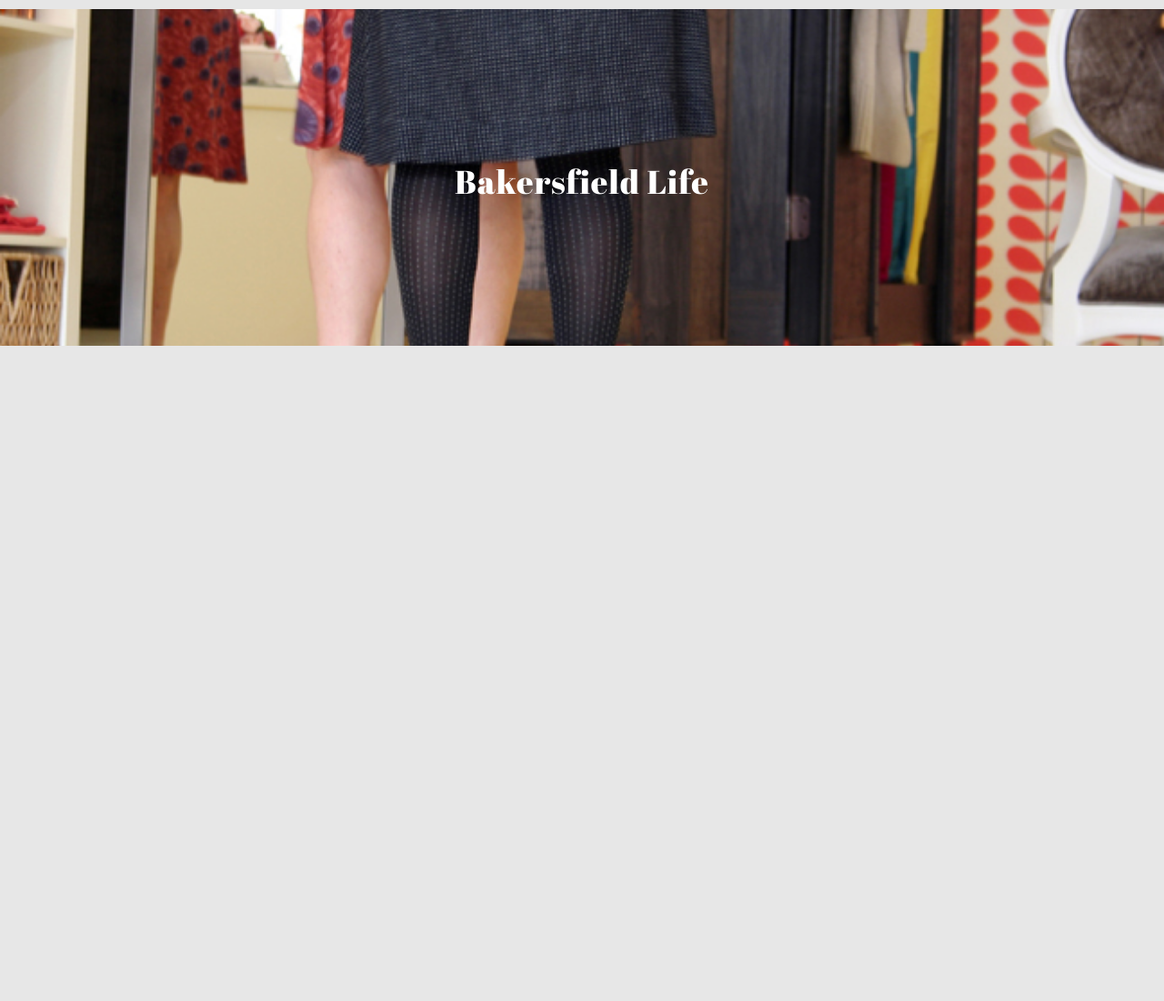
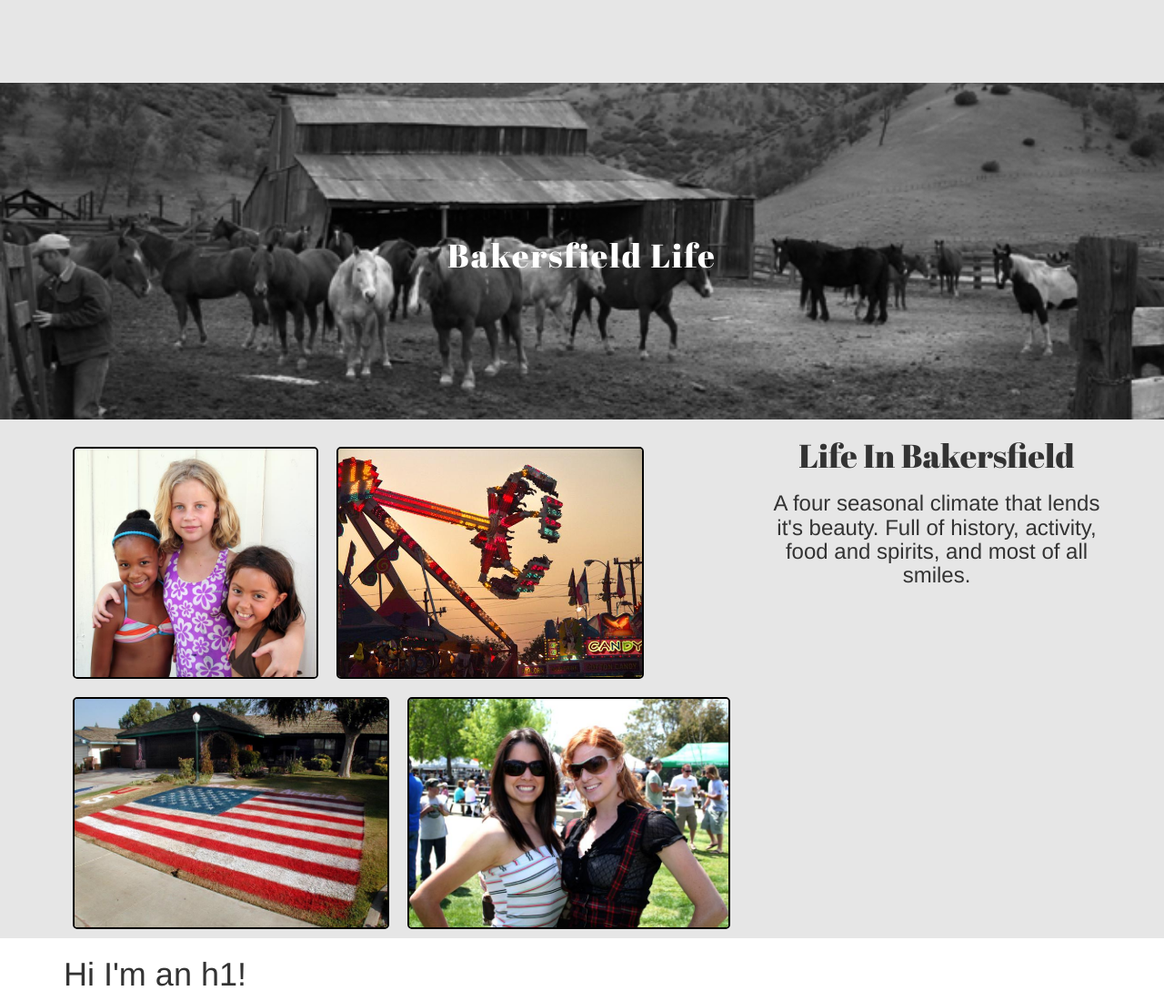
Before and after one commit to ajnichol/Greg-Nichols-Photography, a PHP site: page /home.php in a window 1280 px wide. Shown: the part 755-1855 px from the top of the page at 91% size. Before the commit the page ends 1135 px from the top, so only its background shows below. Run offline with PHP 8.4, Linux system fonts and the light colour scheme; some libraries are stand-ins or nearby versions.

Commit message:
life section nearly complete

```diff
--- a/css/main.css
+++ b/css/main.css
@@ -86,8 +86,7 @@ video::-webkit-media-controls{
 /* quote styles */
 #quoteSection{
 	background-color: #e6e6e6;
-	height: 215px;
-	padding-top: 50px;
+	padding: 90px 0;
 }
 
 #quote{
@@ -103,9 +102,6 @@ video::-webkit-media-controls{
 }
 
 @media screen and (max-width: 768px){
-	#quoteSection{
-		padding-top: 40px;
-	}
 	#quote{
 		font-size: 24px;
 	}
@@ -114,9 +110,15 @@ video::-webkit-media-controls{
 	}
 }
 
+@media screen and (max-width: 690px){
+	#quoteSection{
+		padding: 50px 0;
+	}
+}
+
 @media screen and (max-width: 500px) {
 	#quoteSection{
-		padding-top: 50px;
+		padding: 35px 0;
 	}
 	#quote{
 		font-size: 20px;
@@ -127,20 +129,42 @@ video::-webkit-media-controls{
 }
 
 /* Bakersfield Life styles */
+#aboutLife{
+	background-color: #e6e6e6;
+}
+
 #life{
-	background: url('../assets/images-videos/fitting.jpg');
+	background: url('../assets/images-videos/rankin-ranch.jpg');
 	background-size: cover;
 	background-attachment: fixed;
 	background-position: center;
 	background-repeat: no-repeat;
 	text-align: center;
 	padding: 150px 0;
+	-webkit-filter: grayscale(100%);
+	-moz-filter: grayscale(100%);
+	-ms-filter: grayscale(100%);
+	-o-filter: grayscale(100%);
+    filter: grayscale(100%);
+	-webkit-transition: filter 0.4s ease-in-out;
+	-moz-transition: filter 0.4s ease-in-out;
+	-ms-transition: filter 0.4s ease-in-out;
+	-o-transition: filter 0.4s ease-in-out;
+	transition: filter 0.4s ease-in-out;
+}
+
+#life:hover{
+	-webkit-filter: grayscale(0);
+	-moz-filter: grayscale(0);
+	-ms-filter: grayscale(0);
+	-o-filter: grayscale(0);
+	filter: grayscale(0);
 }
 
 .bannerText{
 	color: #fff;
 	font-family: 'Abril Fatface' , cursive;
-	letter-spacing: 1px;
+	letter-spacing: 2px;
 }
 
 @media screen and (max-width: 600px) {
@@ -157,3 +181,62 @@ video::-webkit-media-controls{
 		font-size: 26px;
 	}
 }
+
+/* Life Image Grid Styles */
+.imageList{
+	list-style: none;
+	margin: 20px 0 0 0;
+	padding: 0;
+	display: block;
+	text-align: center;
+	width: 100%;
+}
+
+.imageList:after{
+	clear: both;
+}
+
+.imageList:after, .imageBox:before{
+	content:"";
+	display: table;
+}
+
+.imageList li img{
+	height: 255px;
+	width: auto;
+	margin: 10px;
+	float: left;
+	border: 2px solid #000;
+	border-radius: 5px;
+}
+
+.imageBox{
+	width: 100%;
+	height: 100%;
+	position: relative;
+	cursor: pointer;
+	-webkit-transition: 0.3s ease-in-out;
+	-moz-transition: 0.3s ease-in-out;
+	-ms-transition: 0.3s ease-in-out;
+	-o-transition: 0.3s ease-in-out;
+	transition: 0.3s ease-in-out;
+	-webkit-transform: 0.3s ease-in-out;
+	-moz-transform: 0.3s ease-in-out;
+	-ms-transform: 0.3s ease-in-out;
+	-o-transform: 0.3s ease-in-out;
+	transform: 0.3s ease-in-out;
+}
+
+.imageBox:hover{
+	-webkit-transform: scale(1.03);
+	-moz-transform: scale(1.03);
+	-ms-transform: scale(1.03);
+	-o-transform: scale(1.03);
+	transform: scale(1.03);
+}
+
+@media screen and (max-width: 990px){
+	.imageBox:hover{
+		transform: none;
+	}
+}
--- a/home.html
+++ b/home.html
@@ -3,8 +3,8 @@
 <head>
 	<meta charset="utf-8">
 	<!-- SEO -->
-	<meta name="keywords" content="Bakersfield Professional Photography, Bakersfield Photography, Professional Photography, Greg Nichols Photography, Bakersfield Life Magazine, Wedding Photographer, Event Photographer">
-	<meta name="description" content="Top-notch professional photography in Bakersfield California. Weddings, fundraisers, and social events can all be professionally captured. Contact today!">
+	<meta name="keywords" content="Bakersfield Professional Photography, Bakersfield Photography, Kern County Professional Photography, Kern County Photography, Professional Photography, Greg Nichols Photography, Bakersfield Life Magazine, Wedding Photographer, Event Photographer">
+	<meta name="description" content="Professional photography in Kern County California. Capture your Wedding, fundraiser, and or social event. Contact Greg Nichols today!">
 	<!-- favicon image -->
 	<link rel="icon" type="image/png" href="favicon.png" />
 	<title>Greg Nichols Photography</title>
@@ -68,7 +68,7 @@
 		</div>
 	</div>
 
-	<!-- Bakersfield Life sections -->
+	<!-- Bakersfield Life Sections -->
 	<div id="life">
 		<div class="container">
 			<div class="row">
@@ -76,6 +76,52 @@
 					<h1 class="fadeIn bannerText">Bakersfield Life</h1>
 				</div>
 			</div>
+		</div>
+	</div>
+
+	<div id="aboutLife">
+		<div class="container">
+			<div class="row">
+				<div class="col-md-12 col-lg-8">
+					<ul class="imageList">
+						<li>
+							<div class="imageBox">
+								<a href="https://www.flickr.com/photos/gjnichols/2784845014/" target="_blank"><img src="./assets/images-videos/tres-amigas.jpg" alt="Three Young Friends" class="fadeIn">
+								</a>
+							</div>
+						</li>
+						<li>
+							<div class="imageBox">
+								<a href="https://www.flickr.com/photos/gjnichols/2929749489/" target="_blank"><img src="./assets/images-videos/fair.jpg" alt="Fair Ride" class="fadeIn">
+								</a>
+							</div>
+						</li>
+						<li>
+							<div class="imageBox">
+								<a href="https://www.flickr.com/photos/gjnichols/2635502944/" target="_blank"><img src="./assets/images-videos/patriotic-lawn.jpg" alt="Patriotic Front Lawn" class="fadeIn">
+								</a>
+							</div>
+						</li>
+						<li>
+							<div class="imageBox">
+								<a href="https://www.flickr.com/photos/gjnichols/2406046053/" target="_blank"><img src="./assets/images-videos/scottish-festival.jpg" alt="Scottish Festival" class="fadeIn">
+								</a>
+							</div>
+						</li>
+					</ul>
+				</div>
+				<div class="cold-md-12 col-lg-4">
+					<h1 class="fadeIn text-center" style="font-family: 'Abril Fatface' , cursive;">Life In Bakersfield</h1>
+					<h3 class="fadeIn text-center">A four seasonal climate that lends it's beauty. Full of history, activity, food and spirits, and most of all smiles.</h3>
+				</div>
+			</div>
+		</div>
+	</div>
+
+	<!-- Nature Sections -->
+	<div id="nature">
+		<div class="container">
+			<h1>Hi I'm an h1!</h1>
 		</div>
 	</div>
 
--- a/logic/main.js
+++ b/logic/main.js
@@ -9,6 +9,8 @@ $(document).ready(function(){
 
 			if(bottom_of_window > bottom_of_object){
 
+				$('.flyInLeft').animate({left: '300px'});
+				$('.flyInRight').animate({right: '300px'});
 				$(this).animate({'opacity': '1'}, 1250);
 
 			}
```
Also changed, not shown: assets/images-videos/indian-food.jpg (added), assets/images-videos/patriotic-lawn.jpg (added), assets/images-videos/rankin-ranch.jpg (added), assets/images-videos/scottish-festival.jpg (added), assets/images-videos/tres-amigas.jpg (added).
